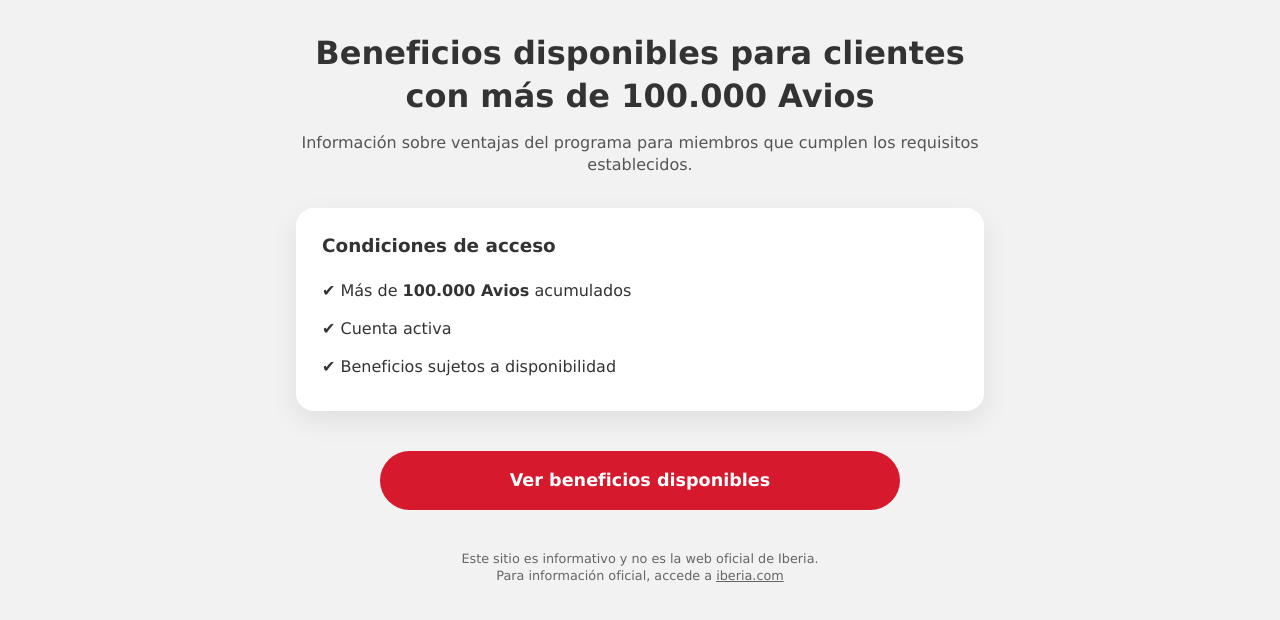
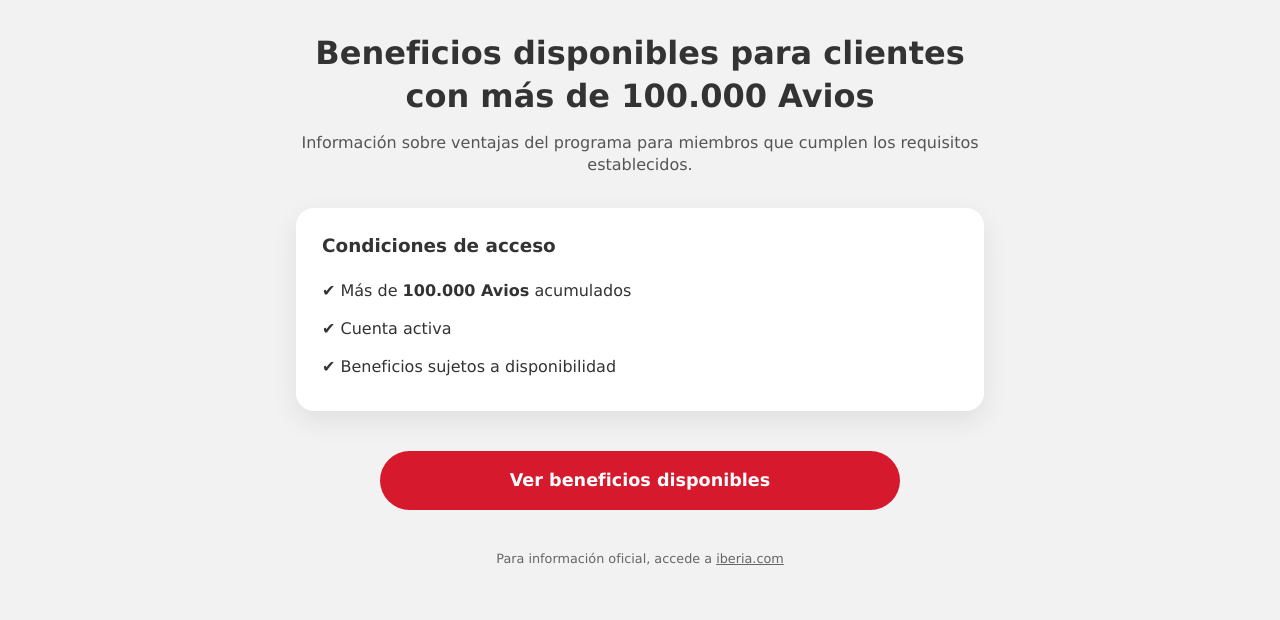
Before and after one commit to avsplus-es/Numoerss, a plain HTML site: page index.html in a window 1280 px wide. Shown: the part 74-694 px from the top of the page. Drawn offline with Linux system fonts and the light colour scheme.

Commit message:
Add files via upload

```diff
--- a/index.html
+++ b/index.html
@@ -188,7 +188,6 @@
   </section>
 
   <footer>
-    Este sitio es informativo y no es la web oficial de Iberia.<br>
     Para información oficial, accede a
     <a href="https://www.iberia.com/es/" target="_blank">iberia.com</a>
   </footer>
```
